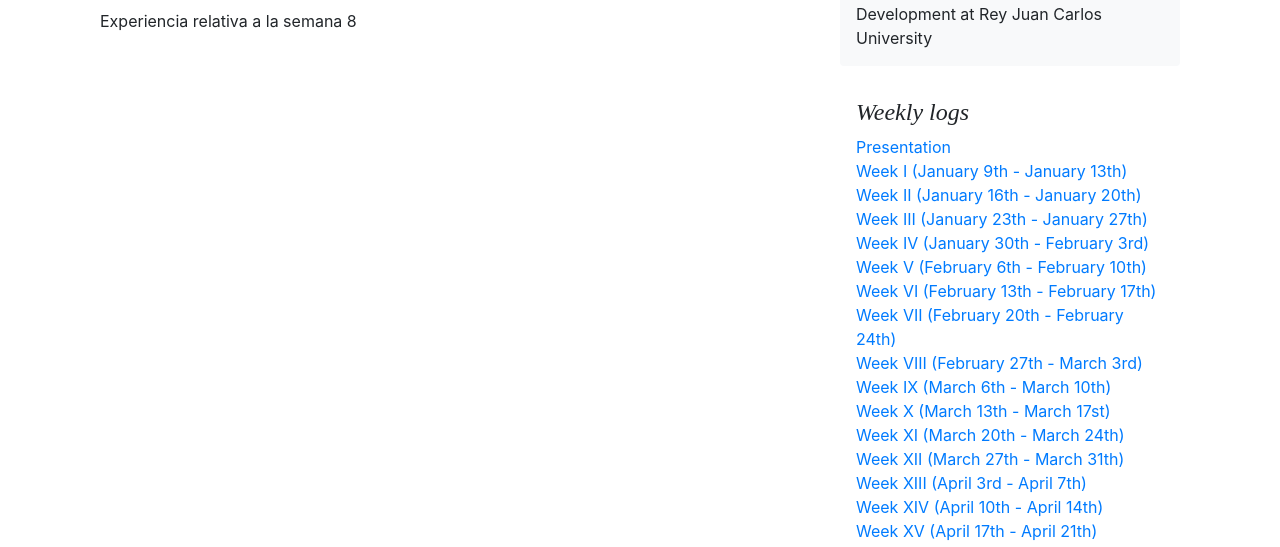
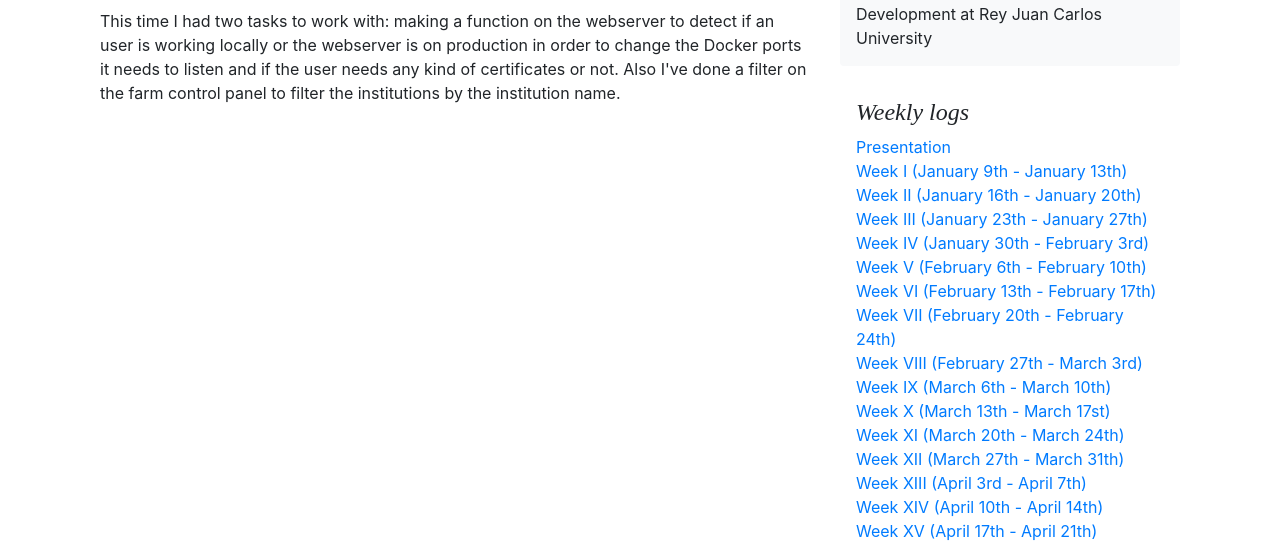
Before and after one commit to TheRoboticsClub/2023-upe-carlos-del-aguila, a plain HTML site: page docs/post_8.html in a window 1280 px wide. Shown: the part 232-779 px from the top of the page. Drawn offline with Linux system fonts and the light colour scheme.

Commit message:
Post semana 7 y 8

```diff
--- a/docs/post_8.html
+++ b/docs/post_8.html
@@ -43,7 +43,7 @@
                         <h2 class="blog-post-title">Week VIII (February 27th - March 3rd)</h2>
                         <p class="blog-post-meta">Fecha aquí, 2023 by <a href="#">Carlos del Águila</a></p>
 
-                        <p>Experiencia relativa a la semana 8</p>
+                        <p>This time I had two tasks to work with: making a function on the webserver to detect if an user is working locally or the webserver is on production in order to change the Docker ports it needs to listen and if the user needs any kind of certificates or not. Also I've done a filter on the farm control panel to filter the institutions by the institution name.</p>
                     </div>
 
                 </div>
```
Also changed, not shown: docs/post_7.html (+1 -1 lines).
